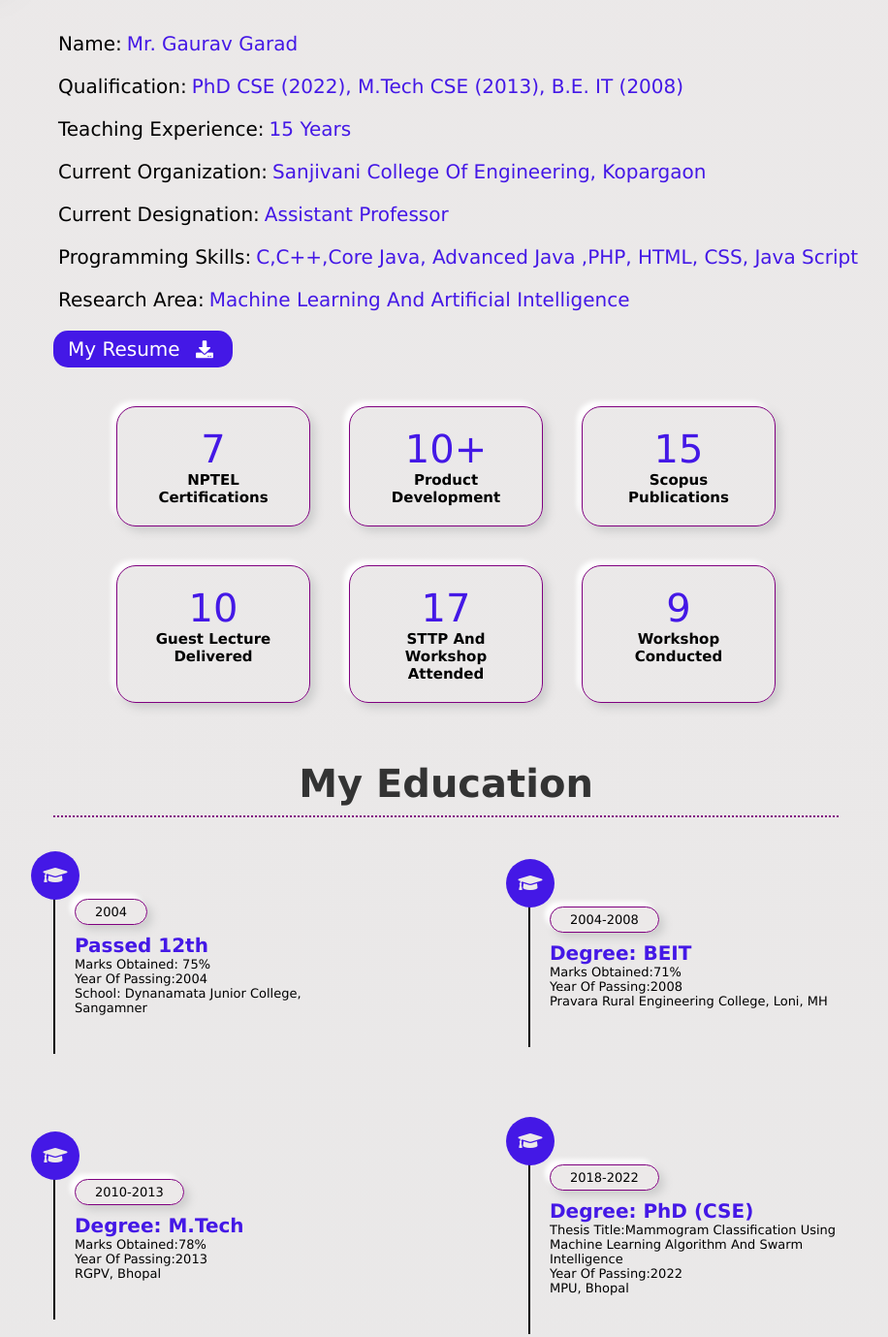
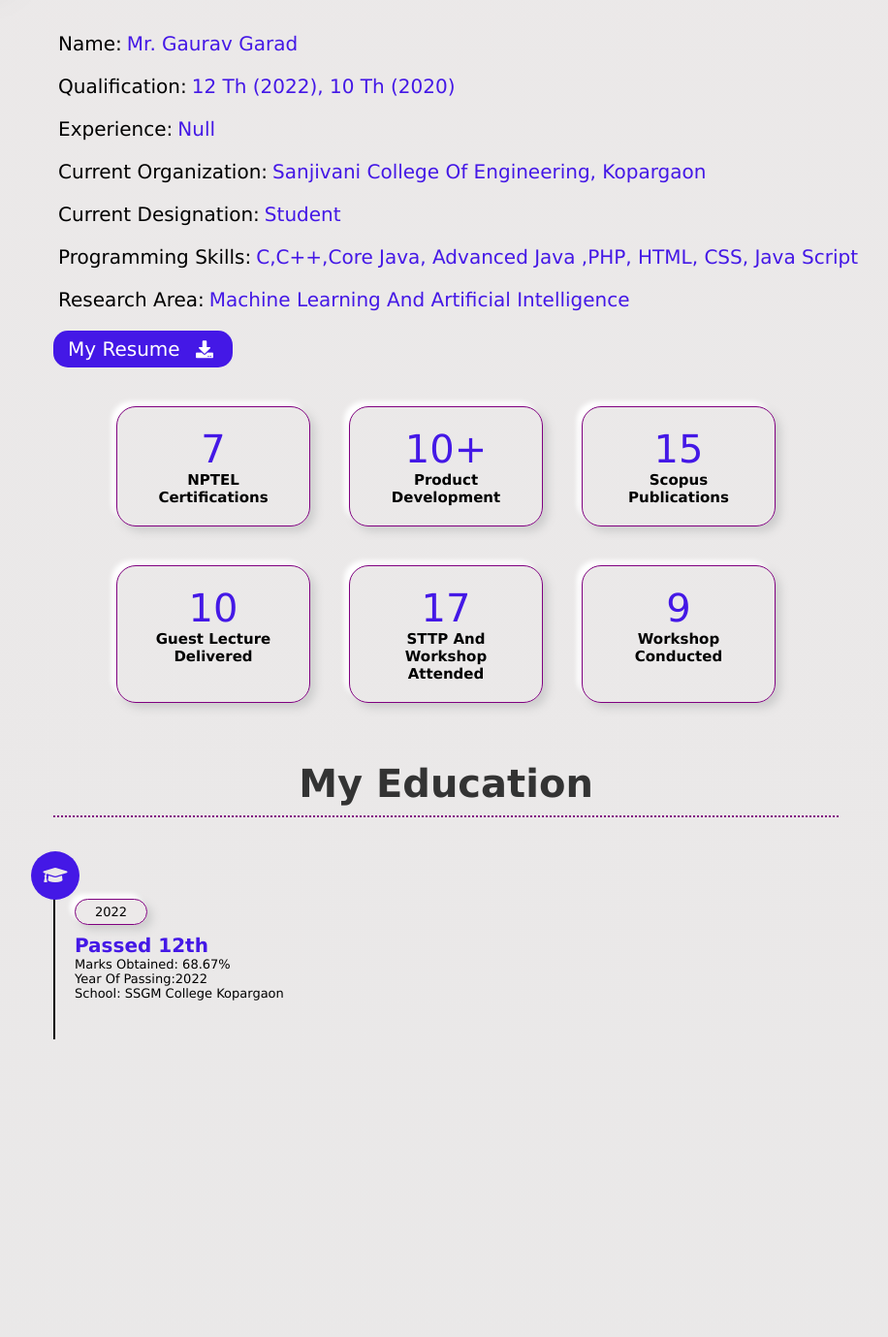
Before and after one commit to gauravgarad/MyPortfolio, a plain HTML site: page index.html in a window 1280 px wide. Shown: the part 885-2264 px from the top of the page at 97% size, without its empty margins (355-1271 px from the left). Drawn offline with nearby package versions, Linux system fonts and the light colour scheme.

Commit message:
introduction

```diff
--- a/index.html
+++ b/index.html
@@ -63,10 +63,10 @@
         <div class="row">
             <div class="info">
                 <h3 data-aos="slide-right"><span>Name:</span>Mr. Gaurav Garad</h3>
-                <h3 data-aos="slide-left"><span>Qualification:</span>PhD CSE (2022), M.Tech CSE (2013), B.E. IT (2008)</h3>
-                <h3 data-aos="slide-right"><span>Teaching Experience:</span>15 Years</h3>
+                <h3 data-aos="slide-left"><span>Qualification:</span>12 th (2022), 10 th (2020)</h3>
+                <h3 data-aos="slide-right"><span>Experience:</span>null</h3>
                 <h3 data-aos="slide-left"><span>Current Organization:</span>Sanjivani College of Engineering, Kopargaon</h3>
-                <h3 data-aos="slide-right"><span>Current Designation:</span>Assistant Professor</h3>
+                <h3 data-aos="slide-right"><span>Current Designation:</span>Student</h3>
 				<h3 data-aos="slide-right"><span>Programming Skills:</span>C,C++,Core Java, Advanced Java ,PHP, HTML, CSS, Java Script</h3>
 				<h3 data-aos="slide-right"><span>Research Area:</span>Machine Learning and Artificial Intelligence</h3>
                 <a data-aos="flip-right"
@@ -118,36 +118,13 @@
         <div class="box-container">
             <div class="box" data-aos="slide-right">
                 <i class="fas fa-graduation-cap"></i>
-                <span>2004</span>
+                <span>2022</span>
                 <h3>Passed 12th</h3>
-                <h4>Marks Obtained: 75%</h4>
-                <h4>Year of Passing:2004</h4>
-                <h4>School: Dynanamata Junior College, Sangamner</h4>
+                <h4>Marks Obtained: 68.67%</h4>
+                <h4>Year of Passing:2022</h4>
+                <h4>School: SSGM College Kopargaon</h4>
             </div>
-            <div class="box" data-aos="slide-left">
-                <i class="fas fa-graduation-cap"></i>
-                <span>2004-2008</span>
-                <h3>Degree: BEIT</h3>
-                <h4>Marks Obtained:71%</h4>
-                <h4>Year of Passing:2008</h4>
-                <h4>Pravara Rural Engineering College, Loni, MH</h4>
-            </div>
-            <div class="box" data-aos="slide-right">
-                <i class="fas fa-graduation-cap"></i>
-                <span>2010-2013</span>
-                <h3>Degree: M.Tech</h3>
-                <h4>Marks Obtained:78%</h4>
-                <h4>Year of Passing:2013</h4>
-                <h4>RGPV, Bhopal</h4>
-            </div>
-            <div class="box" data-aos="slide-left">
-                <i class="fas fa-graduation-cap"></i>
-                <span>2018-2022</span>
-                <h3>Degree: PhD (CSE)</h3>
-                <h4>Thesis Title:Mammogram Classification using Machine Learning Algorithm and Swarm Intelligence</h4>
-                <h4>Year of Passing:2022</h4>
-                <h4>MPU, Bhopal</h4>
-            </div>
+
         </div>
     </section>
     <!-- education section ends -->
@@ -223,9 +200,9 @@
                 <h3 class="title">contact info</h3>
 
                 <div class="info">
-                    <h3> <i class="fas fa-envelope"></i> yogeshdeshmukhit@sanjivani.org.in, yogesh.d151@gmail.com</h3>
-                    <h3><i class="fas fa-phone"></i>+917020572674, +919975616885</h3>
-                    <h3><i class="fas fa-map-marker-alt"></i> Rachana Park, Sai City, Kopargaon-423601 </h3>
+                    <h3> <i class="fas fa-envelope"></i> gauravgarad0104@gmail.com/h3>
+                    <h3><i class="fas fa-phone"></i>+918459372284, +918459372284</h3>
+                    <h3><i class="fas fa-map-marker-alt"></i>  Kopargaon-423601 </h3>
                 </div>
             </div>
 
@@ -240,7 +217,7 @@
             <script>
                 function sendMail() {
                         (function () {
-                            emailjs.init("ZMftIU4zwjSjXXAff"); // Account Public Key
+                            emailjs.init("f6OsTiug-teYkLXRa"); // Account Public Key
                         })();
                         var params = {
                             sendername: document.querySelector("#sendername").value,
@@ -267,7 +244,7 @@
         <img class="top" src="https://cdn3.iconfinder.com/data/icons/common-4/24/ui-22-1024.png" alt="">
     </a>
 
-    <div class="credits">Copyright<span> Dr. Yogesh Deshmukh</span> | all rights reserved |2024. </div>
+    <div class="credits">Copyright<span> Mr.Gaurav Garad</span> | all rights reserved |2024. </div>
 
     <script src="https://cdnjs.cloudflare.com/ajax/libs/jquery/3.6.0/jquery.min.js"></script>
     <script src="https://cdnjs.cloudflare.com/ajax/libs/typed.js/2.0.11/typed.min.js"></script>
```
